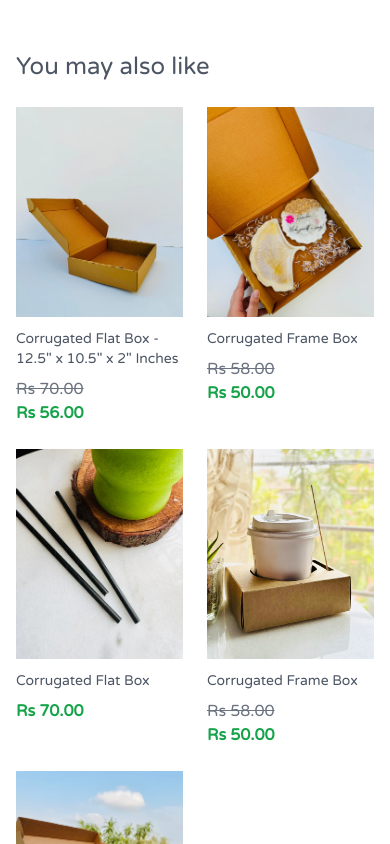
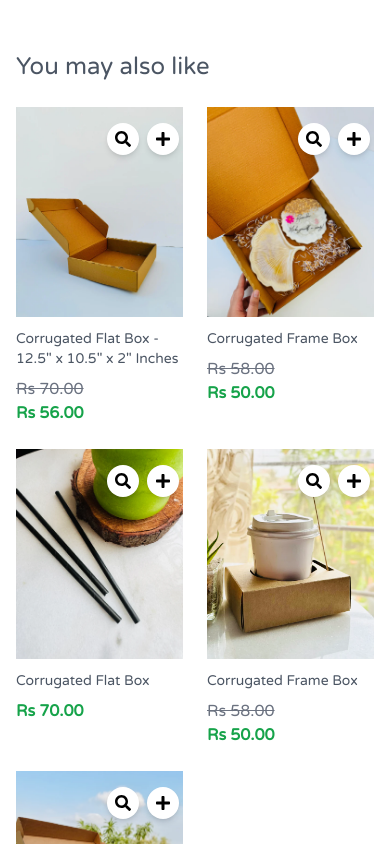
Before and after one commit to Noor648/eco-pack-better-ui, a Next.js app: page /product in a window 390 px wide. Shown: the part 1600-2444 px from the top of the page. Built offline with nearby package versions, Linux system fonts and the light colour scheme.

Commit message:
Added responsive version for product cards

```diff
--- a/src/components/ProductCard.tsx
+++ b/src/components/ProductCard.tsx
@@ -12,7 +12,7 @@ type ProductProps = {
 
 export default function Product({ imageSrc, name, isOnSale = false, originalPrice, price }: ProductProps) {
   return (
-    <Link className="relative group" href={'/product'}>
+    <Link className="relative group block" href={'/product'}>
       {/* Sale Badge */}
       {isOnSale && <span className="absolute left-0 bg-red-500 text-white text-xs py-1 px-2 z-5">SALE</span>}
 
@@ -20,12 +20,25 @@ export default function Product({ imageSrc, name, isOnSale = false, originalPric
       <div className="relative">
         <img src={imageSrc} alt={name} className="w-full h-[210px] object-cover mb-3" />
 
-        {/* Hover Icons */}
-        <div className="absolute inset-0 flex items-center justify-center gap-2 opacity-0 group-hover:opacity-100 transition-opacity duration-300 bg-black/40">
-          <button className="p-2 bg-white text-black rounded-full hover:bg-gray-200">
+        {/* Desktop Hover Icons */}
+        <div
+          className="absolute inset-0 hidden sm:flex items-center justify-center gap-2
+          opacity-0 group-hover:opacity-100 transition-opacity duration-300 bg-black/40"
+        >
+          <button className="p-2 bg-white text-black rounded-full hover:bg-gray-200 shadow-md">
             <FaSearch />
           </button>
-          <button className="p-2 bg-white text-black rounded-full hover:bg-gray-200">
+          <button className="p-2 bg-white text-black rounded-full hover:bg-gray-200 shadow-md">
+            <FaPlus />
+          </button>
+        </div>
+
+        {/* Mobile Fixed Icons */}
+        <div className="absolute top-0 right-10 translate-x-1/2 translate-y-1/2 flex gap-2 sm:hidden">
+          <button className="p-2 bg-white text-black rounded-full hover:bg-gray-200 shadow-md">
+            <FaSearch />
+          </button>
+          <button className="p-2 bg-white text-black rounded-full hover:bg-gray-200 shadow-md">
             <FaPlus />
           </button>
         </div>
```
